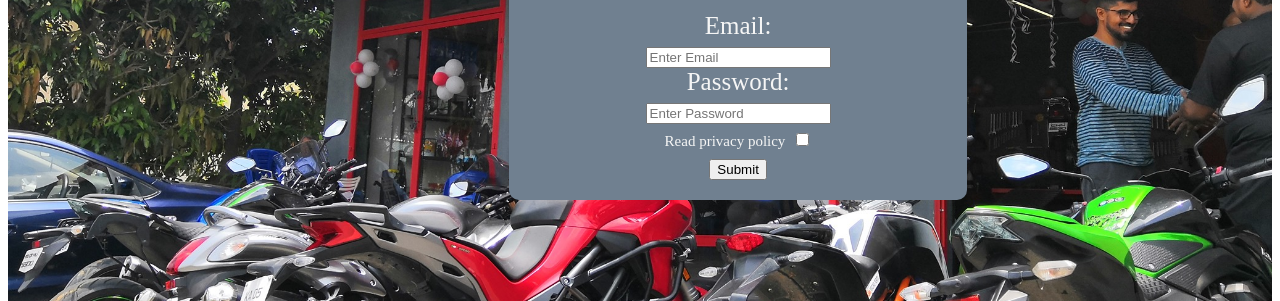
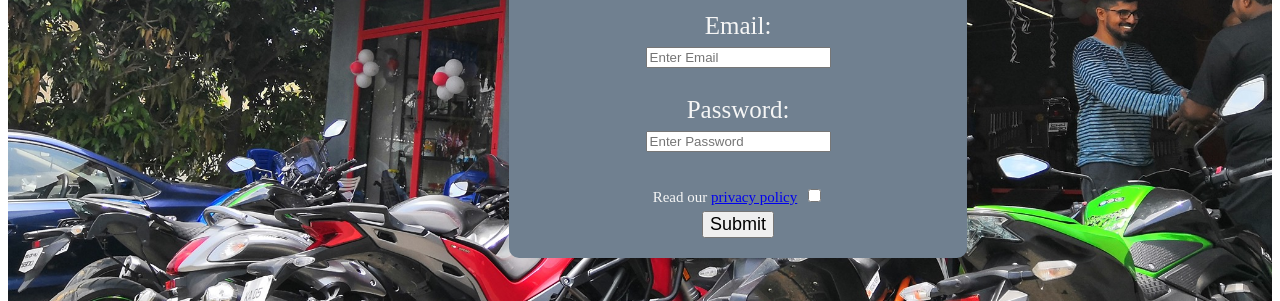
Before and after one commit to adithyaS1503/Motospark-YourPersonalGarage, a plain HTML site: page loginsignup.html in a window 1280 px wide. Shown: the part 499-800 px from the top of the page. Drawn offline with Linux system fonts and the light colour scheme.

Commit message:
privacy policy

```diff
--- a/loginsignup.html
+++ b/loginsignup.html
@@ -23,14 +23,18 @@
             <form action="" class="form-email">
                 <input type="text" id="email" placeholder="Enter Email" required>
             </form>
+            <br>
             <label for="password">Password:</label>
             <form action="" class="form-password">
                 <input type="password" id="password" placeholder="Enter Password" required>
             </form>
-            <label id = "privacy-policy" for="i-agree">Read privacy policy</label>
+            <!-- <label id = "privacy-policy" for="i-agree">Read privacy policy</label> -->
+            <!-- <p id="policy-link">Read our <a href="https://github.com/adithyaS1503/Motospark-YourPersonalGarage">privacy policy</a></p> -->
+            <br>
+            <label id = "privacy-policy" for="i-agree">Read our <a href="https://github.com/adithyaS1503/Motospark-YourPersonalGarage">privacy policy</a></label>
             <input type="checkbox" id="i-agree">
             <br>
-            <button type="submit">Submit</button>
+            <button type="submit" id="submit-button">Submit</button>
         </div>
     </div>
     <footer>
--- a/style/loginsignup.css
+++ b/style/loginsignup.css
@@ -39,6 +39,13 @@
     border-radius: 10px;
 }
 
+
+/* privacy policy */
+#policy-link{
+    font-size: 15px;
+    text-align: center;
+}
+
 /* checkbox */
 #privacy-policy{
     font-size: 15px;
@@ -50,6 +57,10 @@
     max-width: 100%;
 }
 
+#submit-button{
+    font-size: 18px;
+}
+
 /* Footer */
 footer{
     text-align: center;
```
